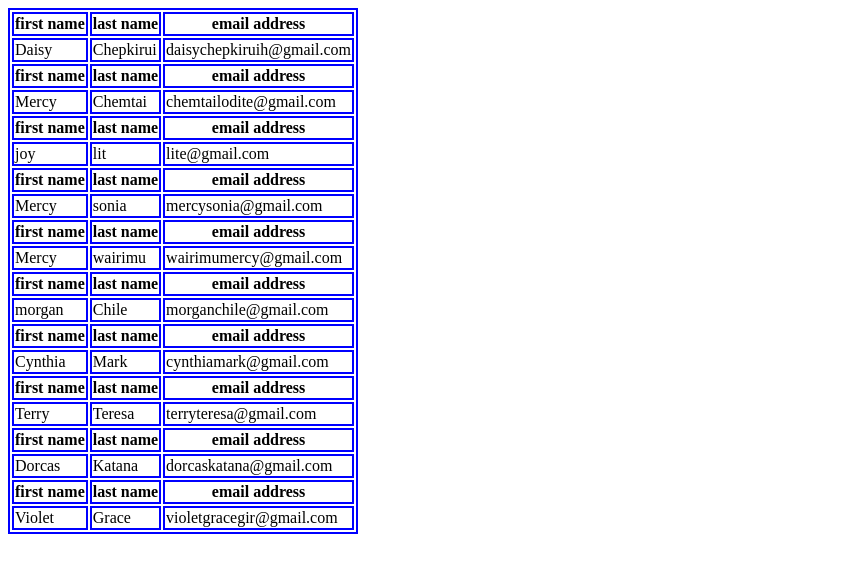
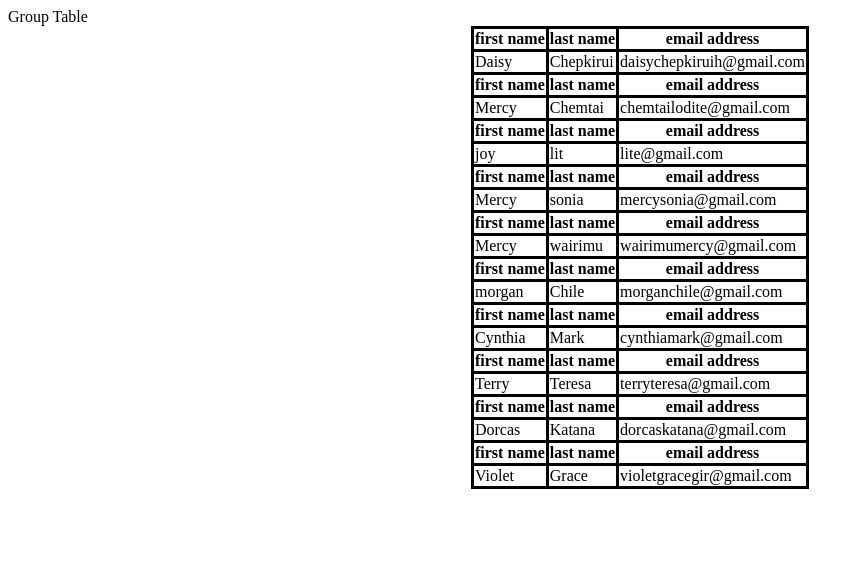
Before and after one commit to Daisy-che/PEPE, a plain HTML site: page index.html in a window 1280 px wide. Shown: the whole page, without its empty margins (0-864 px from the left). Drawn offline with Linux system fonts and the light colour scheme.

Commit message:
add files

```diff
--- a/index.html
+++ b/index.html
@@ -8,12 +8,14 @@
 </head>
 <style>
     table ,th ,td{
-        border: blue 2px solid;
+        border: solid black ;
+        border-collapse: collapse;
     }
 </style>
 
 <body>
-    <table>
+    <collupse>Group Table</collupse>
+    <table style="margin-inline: auto;">
         <tr>
             <th> first name</th>
             <th>last name</th>
```
